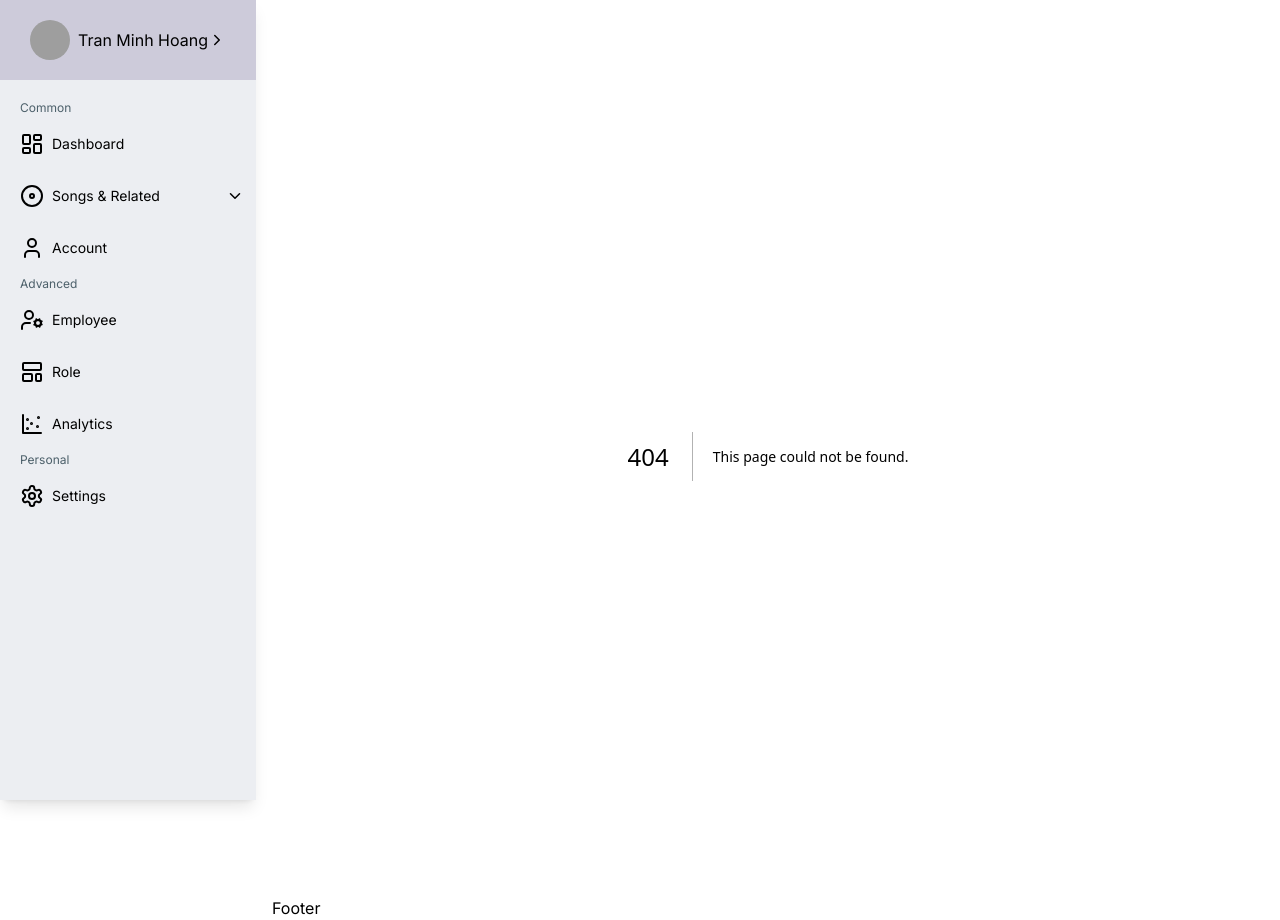
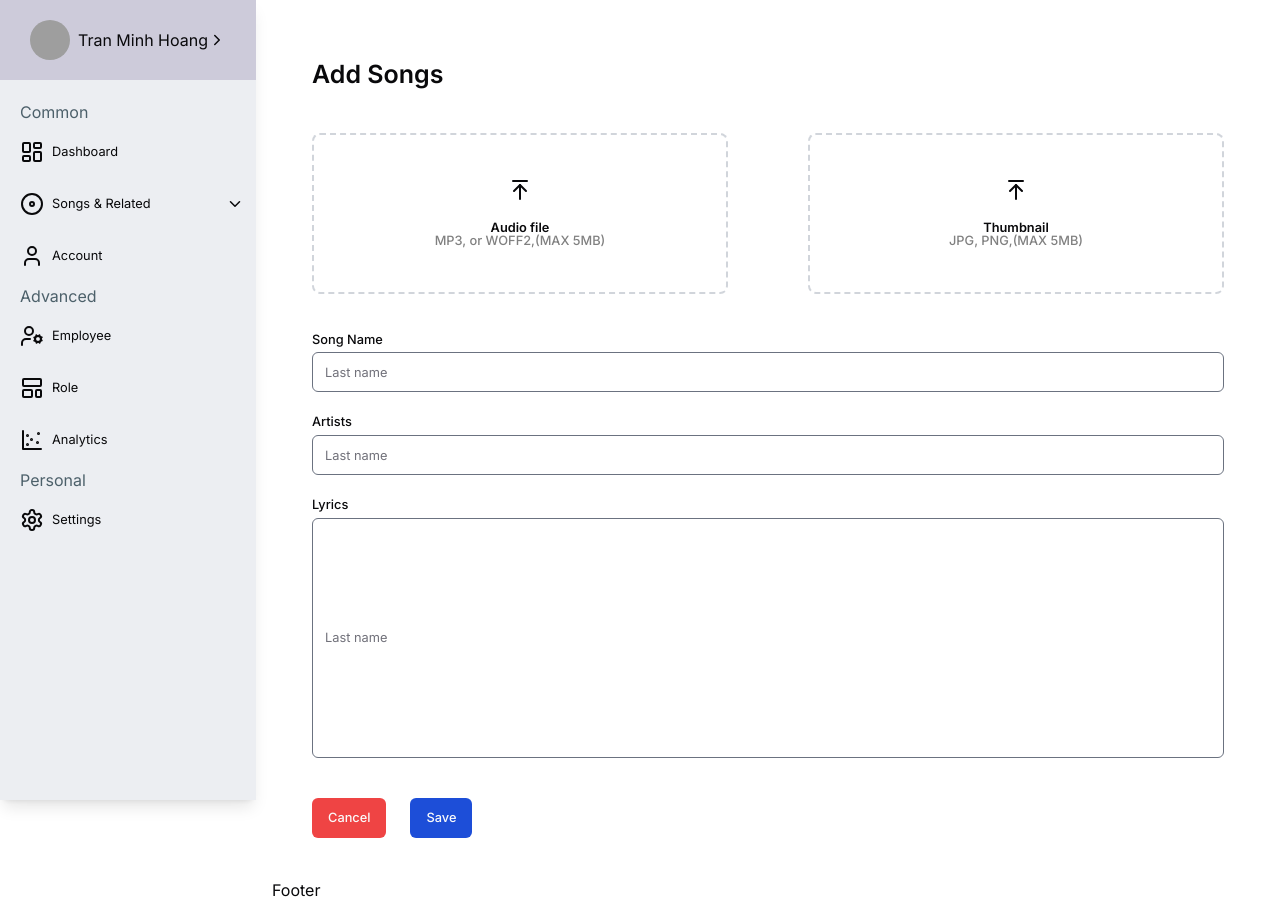
Before and after one commit to zzhunght/music-stream, a Next.js app in the folder admin/: page /about/addsongs in a window 1280 px wide. Before the commit this address had no page. Built offline with nearby package versions, Linux system fonts and the light colour scheme; grey boxes are pictures that could not be loaded.

Commit message:
AddSongs Page

```diff
--- /dev/null
+++ b/admin/src/app/about/addsongs/cs-input-file.jsx
@@ -0,0 +1,29 @@
+import { Input } from "@/components/ui/input";
+import { Label } from "@/components/ui/label";
+import { ArrowUpToLine } from "lucide-react";
+
+const CsInputFile = props => {
+
+    return(
+           <div className="w-full flex flex-col">
+                <Input id='picture' type='file' className='invisible'/>
+                <div className="w-full h-full border-dashed border-2 border-gray-300 rounded-lg">
+                    <Label htmlFor="picture" className='cursor-pointer h-full w-full'>
+                        <div className="flex flex-col justify-center items-center space-y-5 h-full">
+                            <ArrowUpToLine/>
+                            <div>
+                                <span className="flex justify-center font-semibold">
+                                    {props.text ? props.text : 'File'}
+                                </span>
+                                <p className="flex justify-center text-sm text-blur">
+                                    {props.note ? props.note : 'Note'}
+                                </p>
+                            </div>
+                        </div>
+                    </Label>
+                </div>
+           </div>
+    )
+}
+
+export default CsInputFile;
--- /dev/null
+++ b/admin/src/app/about/addsongs/page.jsx
@@ -0,0 +1,43 @@
+import TitlePage from "@/components/titlepage/TitlePage";
+import { ArrowUpToLine } from "lucide-react";
+import CsInputFile from "./cs-input-file";
+import { Label } from "@/components/ui/label";
+import { Input } from "@/components/ui/input";
+import SaveCancel from "@/components/savecancel/SaveCancel";
+
+const page = () => {
+    return (
+        <div >
+            <TitlePage title={'Add Songs'}/>
+            <div className="flex flex-col">
+                <div className="flex justify-between h-[200px] space-x-20">
+                    <CsInputFile text={'Audio file'} note={'MP3, or WOFF2,(MAX 5MB)'}/>
+                    <CsInputFile text={'Thumbnail'} note={'JPG, PNG,(MAX 5MB)'}/>
+                </div>
+
+                <div className="mt-10 space-y-6">
+                    <div className="grid w-full items-center gap-1.5">
+                        <Label htmlFor="lname">Song Name</Label>
+                        <Input type="lname" id="lname" placeholder="Last name" />
+                    </div>
+
+                    <div className="grid w-full items-center gap-1.5">
+                        <Label htmlFor="lname">Artists</Label>
+                        <Input type="lname" id="lname" placeholder="Last name" />
+                    </div>
+
+                    <div className="grid w-full items-center gap-1.5">
+                        <Label htmlFor="lname">Lyrics</Label>
+                        <Input type="lname" id="lname" placeholder="Last name" className='h-60'/>
+                    </div>
+                </div>
+
+                <div className="mt-10">
+                    <SaveCancel/>
+                </div>
+            </div>
+        </div>
+    )
+}
+
+export default page;
--- a/admin/src/components/formprofile/FormProfile.jsx
+++ b/admin/src/components/formprofile/FormProfile.jsx
@@ -1,3 +1,4 @@
+import SaveCancel from "../savecancel/SaveCancel";
 import { Button } from "../ui/button";
 import { Input } from "../ui/input";
 import { Label } from "../ui/label";
@@ -49,14 +50,7 @@ const FormProfile = () => {
                     <Input type="password" id="password" placeholder="Password" />
                 </div>
             </div>
-            <div className="flex items-start space-x-6">
-                <Button variant="destructive">
-                    Cancel
-                </Button>
-                <Button variant="save">
-                    Save
-                </Button>
-            </div>
+            <SaveCancel/>
         </form>
     )
 }
--- /dev/null
+++ b/admin/src/components/savecancel/SaveCancel.jsx
@@ -0,0 +1,17 @@
+const { Button } = require("../ui/button")
+
+const SaveCancel = () => {
+
+    return(
+        <div className="flex items-start space-x-6">
+            <Button variant="destructive">
+                Cancel
+            </Button>
+            <Button variant="save">
+                Save
+            </Button>
+        </div>
+    )
+}
+
+export default SaveCancel;
--- a/admin/src/components/ui/button.jsx
+++ b/admin/src/components/ui/button.jsx
@@ -18,6 +18,7 @@ const buttonVariants = cva(
           "bg-secondary text-secondary-foreground hover:bg-secondary/80",
         ghost: "hover:bg-accent hover:text-accent-foreground",
         link: "text-primary underline-offset-4 hover:underline",
+        save: "bg-blue-700 text-primary-foreground hover:bg-blue-600",
       },
       size: {
         default: "h-10 px-4 py-2",
--- a/admin/tailwind.config.js
+++ b/admin/tailwind.config.js
@@ -57,6 +57,12 @@ module.exports = {
           DEFAULT: "hsl(var(--card))",
           foreground: "hsl(var(--card-foreground))",
         },
+        blur: {
+          DEFAULT: "rgb(128,128,128)",
+        },
+        save: {
+          DEFAULT: "rgb(0,0,255)",
+        }
       },
       borderRadius: {
         lg: "var(--radius)",
@@ -78,6 +84,15 @@ module.exports = {
         "accordion-up": "accordion-up 0.2s ease-out",
       },
     },
+    fontSize: {
+      sm: '0.8rem',
+      base: '1rem',
+      xl: '1.25rem',
+      '2xl': '1.563rem',
+      '3xl': '1.953rem',
+      '4xl': '2.441rem',
+      '5xl': '3.052rem',
+    }
   },
   plugins: [require("tailwindcss-animate")],
 }
```
